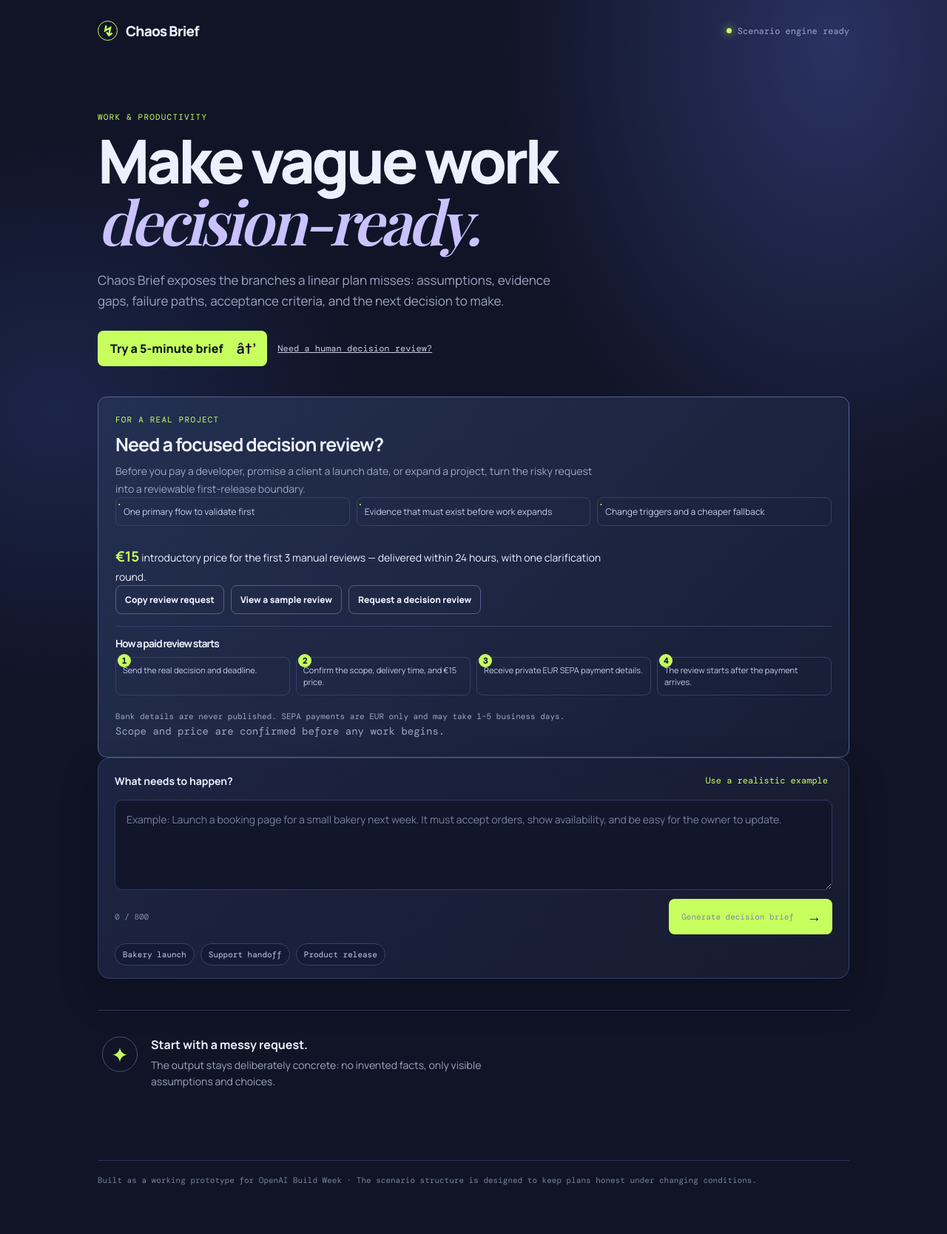
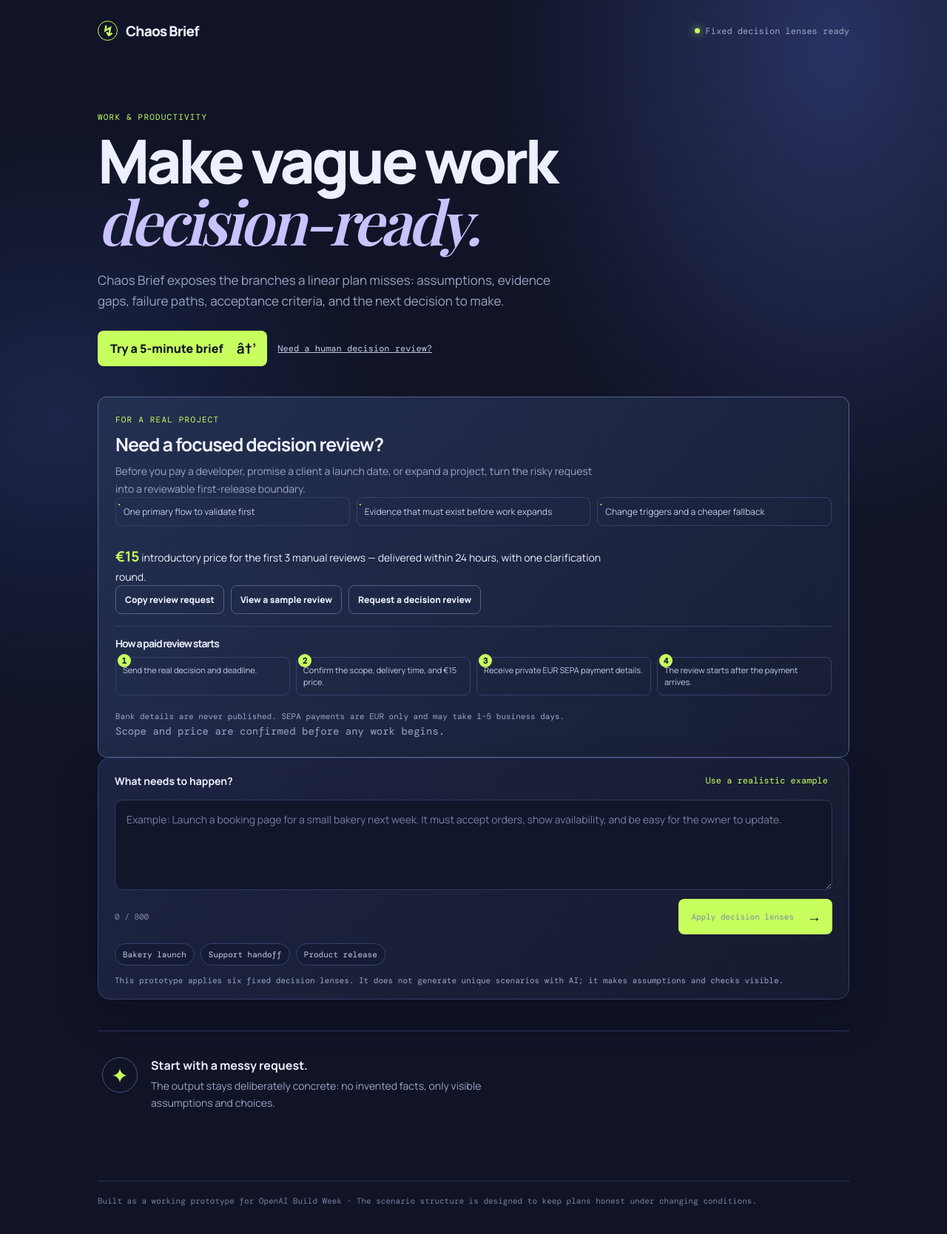
Before and after one commit to Vasyl198/chaos-brief, a plain HTML site: page index.html in a window 1280 px wide. Shown: the whole page at 74% size. Before the commit the page ends 1639 px from the top, so only its background shows below. Drawn offline with nearby package versions, Linux system fonts and the light colour scheme; a web font is replaced by a local one.

Commit message:
Clarify fixed decision lenses

```diff
--- a/index.html
+++ b/index.html
@@ -36,6 +36,7 @@
       .example-row { display:flex; flex-wrap:wrap; gap:8px; margin:12px 0 0; }
       .example-row button { border:1px solid #38436d; background:#151b34; color:#c5cce7; border-radius:999px; padding:7px 10px; font:11px 'DM Mono',monospace; cursor:pointer; }
       .example-row button:hover, .example-row button:focus-visible { border-color:#c7ff5e; color:#f4f7ff; outline:none; }
+      .engine-note { margin:12px 0 0; color:#9ca5c4; font:11px/1.5 'DM Mono',monospace; }
       .flow-picker { margin:0 0 14px; }
       .flow-picker p { margin:0 0 8px; color:#9ca5c4; font:11px 'DM Mono',monospace; letter-spacing:.04em; text-transform:uppercase; }
       .flow-options { display:flex; flex-wrap:wrap; gap:8px; }
@@ -102,7 +103,7 @@
     <main class="shell">
       <header>
         <a class="brand" href="#top" aria-label="Chaos Brief home"><span class="brand-mark">↯</span> Chaos Brief</a>
-        <div class="status"><i></i> Scenario engine ready</div>
+        <div class="status"><i></i> Fixed decision lenses ready</div>
       </header>
 
       <section class="hero" id="top">
@@ -152,13 +153,14 @@
         <textarea id="brief" maxlength="800" placeholder="Example: Launch a booking page for a small bakery next week. It must accept orders, show availability, and be easy for the owner to update."></textarea>
         <div class="composer-bottom">
           <div class="draft-meta"><span id="counter">0 / 800</span><span id="draft-status" aria-live="polite"></span><button id="clear-draft" class="text-button" type="button" hidden>Clear saved draft</button></div>
-          <button id="analyze" class="primary" type="button"><span>Generate decision brief</span><b>→</b></button>
+          <button id="analyze" class="primary" type="button"><span>Apply decision lenses</span><b>→</b></button>
         </div>
         <div class="example-row" aria-label="Example requests">
           <button type="button" data-example="bakery">Bakery launch</button>
           <button type="button" data-example="support">Support handoff</button>
           <button type="button" data-example="product">Product release</button>
         </div>
+        <p class="engine-note">This prototype applies six fixed decision lenses. It does not generate unique scenarios with AI; it makes assumptions and checks visible.</p>
       </section>
 
       <section id="empty" class="empty-state">
@@ -173,7 +175,7 @@
         </div>
         <div class="signal-row" id="signals"></div>
         <article class="card proposed-scenario" aria-labelledby="scenario-title">
-          <div class="scenario-heading"><div><p class="card-label">YOUR PROPOSED SCENARIO</p><h3 id="scenario-title"></h3><p id="scenario-summary"></p></div><span id="scenario-type" class="scenario-type"></span></div>
+          <div class="scenario-heading"><div><p class="card-label">SUGGESTED FIRST SCENARIO</p><h3 id="scenario-title"></h3><p id="scenario-summary"></p></div><span id="scenario-type" class="scenario-type"></span></div>
           <div class="scenario-grid"><div><p class="card-label">FIRST MOVE</p><p id="scenario-first-move"></p></div><div><p class="card-label">PROOF IT WORKS</p><p id="scenario-proof"></p></div><div><p class="card-label">DO NOT EXPAND YET</p><p id="scenario-boundary"></p></div></div>
           <ol id="scenario-steps" class="scenario-steps"></ol>
         </article>
@@ -206,7 +208,7 @@
           <article class="card focus"><p class="card-label">THE NEXT DECISION</p><h3 id="next-decision"></h3><p id="decision-detail"></p><div class="assumptions"><p class="card-label">ASSUMPTIONS TO VALIDATE</p><ul id="assumptions"></ul></div></article>
           <article class="card"><p class="card-label">ACCEPTANCE CRITERIA</p><ul id="criteria"></ul></article>
         </div>
-        <section class="branch-section"><div class="section-title"><p class="eyebrow">SIX PATHS TO CHECK</p><span>Click a path to inspect it</span></div><div id="branches" class="branches"></div></section>
+        <section class="branch-section"><div class="section-title"><p class="eyebrow">SIX FIXED LENSES TO CHECK</p><span>Click a lens to inspect it</span></div><div id="branches" class="branches"></div></section>
         <section class="card scenario-compare" aria-labelledby="compare-title">
           <div class="section-title"><div><p class="card-label">SCENARIO COMPARISON</p><h3 id="compare-title">See where the paths diverge.</h3></div><span>Side-by-side · scroll on mobile</span></div>
           <p class="comparison-intro">Each column shows the assumption under pressure and the smallest response that keeps the decision honest.</p>
```
